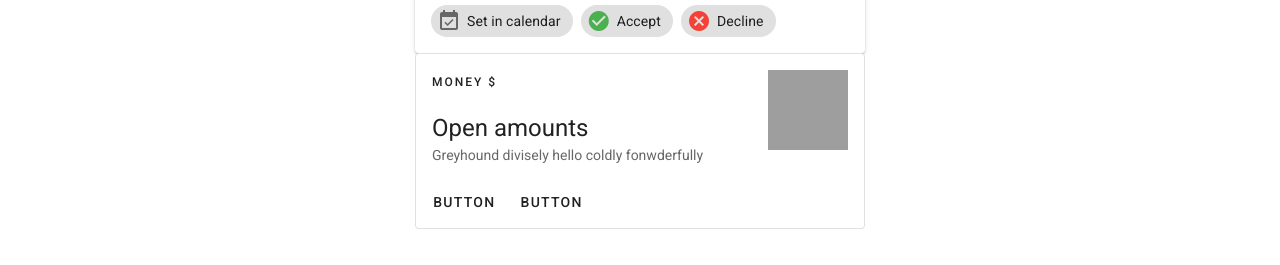
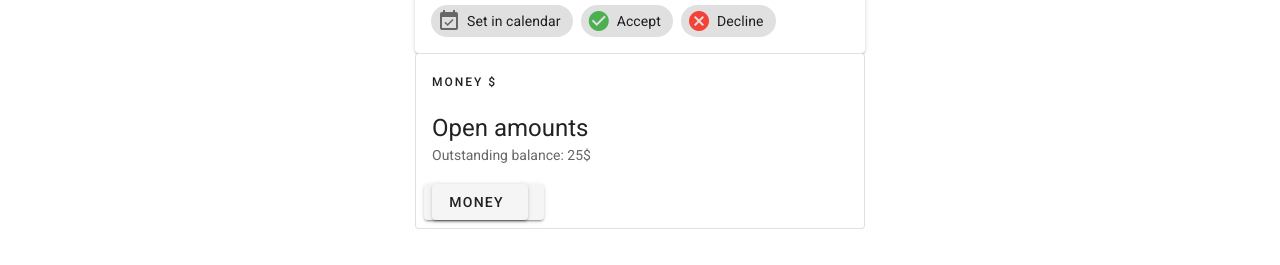
Before and after one commit to hfu-gis/Chi-Masters, a Vue app: page /#/views/Home in a window 1280 px wide. Shown: the part 441-706 px from the top of the page. Built offline with nearby package versions, Linux system fonts and the light colour scheme; what vue-textarea-autosize would draw is missing.

Commit message:
Update Home

```diff
--- a/src/views/Home.vue
+++ b/src/views/Home.vue
@@ -52,19 +52,17 @@
                 <v-list-item-content>
                     <div class="overline mb-4">MONEY $</div>
                     <v-list-item-title class="headline mb-1">Open amounts</v-list-item-title>
-                    <v-list-item-subtitle>Greyhound divisely hello coldly fonwderfully</v-list-item-subtitle>
+                    <v-list-item-subtitle>Outstanding balance: 25$</v-list-item-subtitle>
                 </v-list-item-content>
 
-                <v-list-item-avatar
-                        tile
-                        size="80"
-                        color="grey"
-                ></v-list-item-avatar>
             </v-list-item>
 
             <v-card-actions>
-                <v-btn text>Button</v-btn>
-                <v-btn text>Button</v-btn>
+                <router-link to="money" tag="v-btn">
+                    <v-btn class="mr-2">
+                        <span class="mr-2">Money</span>
+                    </v-btn>
+                </router-link>
             </v-card-actions>
         </v-card>
     </div>
```
